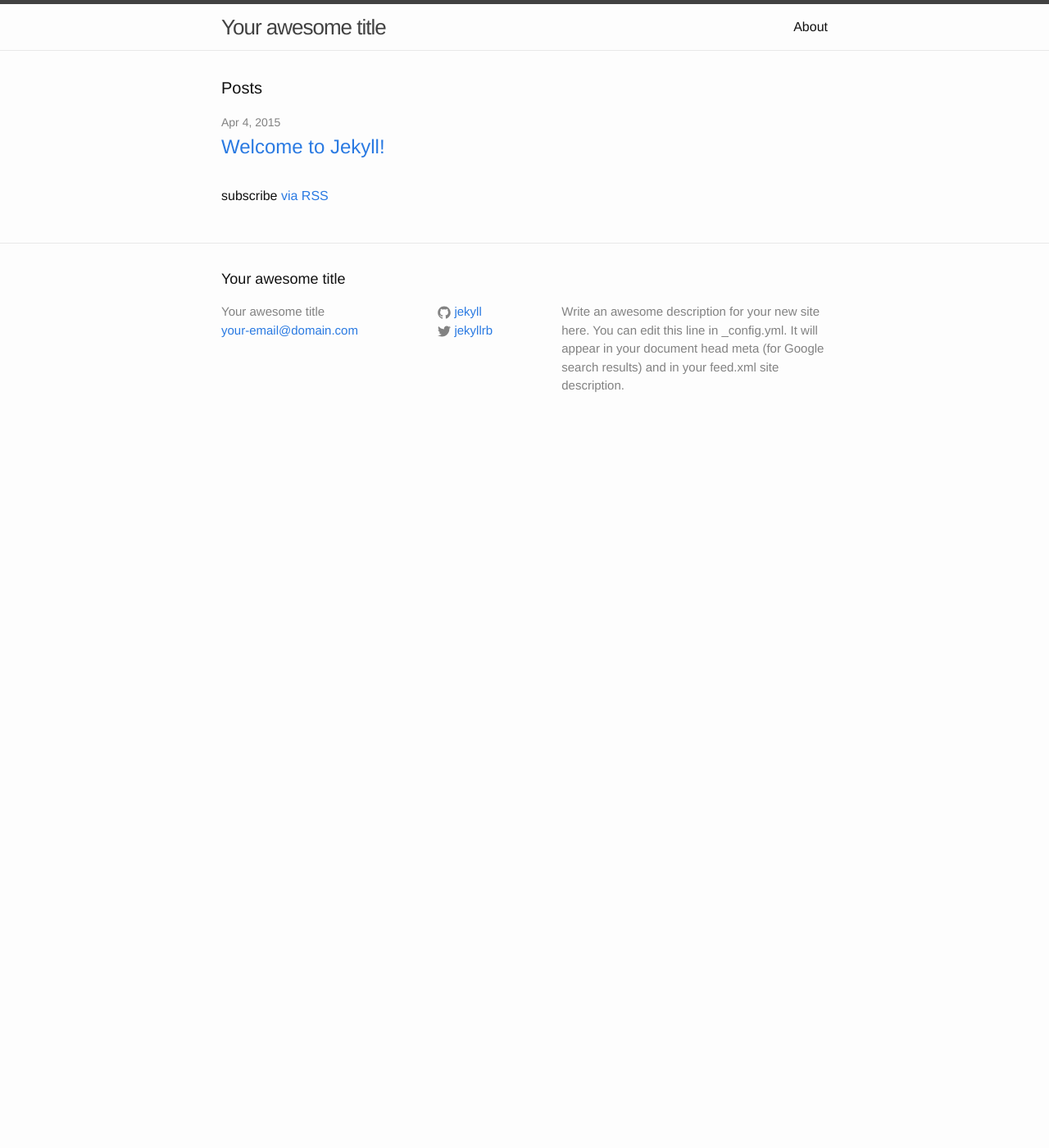
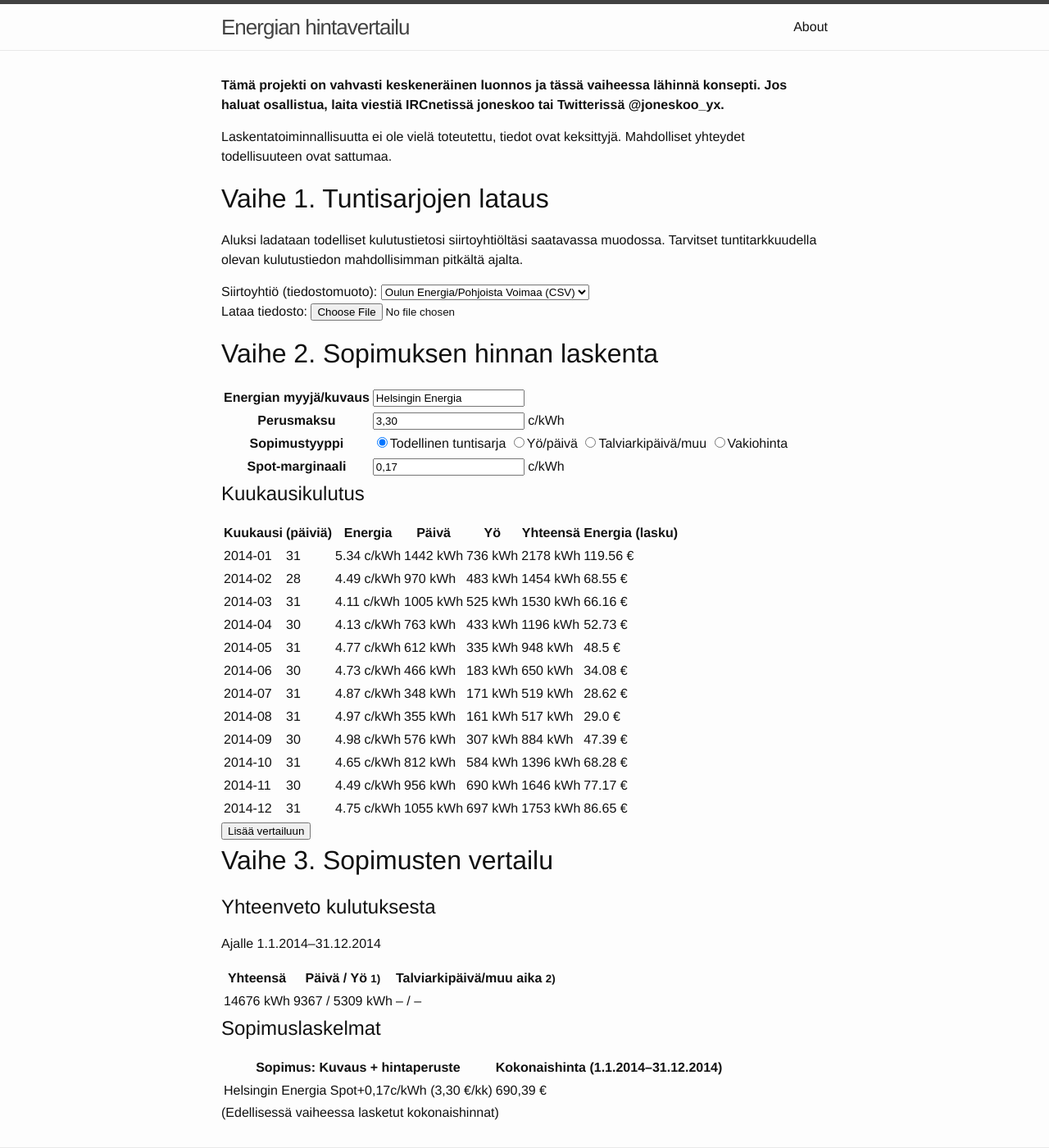
Before and after one commit to joneskoo/energiavertailu, a Jekyll site: the page built from index.html, in a window 1280 px wide and 1400 px high. Shown: the whole window at 82% size. Built offline with Jekyll 4.4.1, drawn with Linux system fonts in a browser that asks for light colours; some of the changed text lies outside the part shown.

Commit message:
Luonnos mahdollisesta sisällöstä

```diff
--- a/_config.yml
+++ b/_config.yml
@@ -1,14 +1,13 @@
 # Site settings
-title: Your awesome title
-email: your-email@domain.com
+title: Energian hintavertailu
+email: joneskoo+energia@derbian.fi
 description: > # this means to ignore newlines until "baseurl:"
-  Write an awesome description for your new site here. You can edit this
-  line in _config.yml. It will appear in your document head meta (for
-  Google search results) and in your feed.xml site description.
+  Vertaile eri sähkösopimusten todellisia kustannuksia todelisten
+  tuntikulutustietojesi perusteella!
 baseurl: "" # the subpath of your site, e.g. /blog/
 url: "http://yourdomain.com" # the base hostname & protocol for your site
-twitter_username: jekyllrb
-github_username:  jekyll
+#twitter_username: joneskoo_yx
+#github_username:  joneskoo
 
 # Build settings
 markdown: kramdown
--- a/index.html
+++ b/index.html
@@ -4,20 +4,204 @@ layout: default
 
 <div class="home">
 
-  <h1 class="page-heading">Posts</h1>
+<p>
+  <strong>Tämä projekti on vahvasti keskeneräinen luonnos
+  ja tässä vaiheessa lähinnä konsepti. Jos haluat osallistua,
+  laita viestiä IRCnetissä joneskoo tai Twitterissä @joneskoo_yx.</strong>
+</p>
 
-  <ul class="post-list">
-    {% for post in site.posts %}
-      <li>
-        <span class="post-meta">{{ post.date | date: "%b %-d, %Y" }}</span>
+<p>
+  Laskentatoiminnallisuutta ei ole vielä toteutettu, tiedot ovat
+  keksittyjä. Mahdolliset yhteydet todellisuuteen ovat sattumaa.
+</p>
 
-        <h2>
-          <a class="post-link" href="{{ post.url | prepend: site.baseurl }}">{{ post.title }}</a>
-        </h2>
-      </li>
-    {% endfor %}
-  </ul>
+<h1>Vaihe 1. Tuntisarjojen lataus</h1>
 
-  <p class="rss-subscribe">subscribe <a href="{{ "/feed.xml" | prepend: site.baseurl }}">via RSS</a></p>
+<p>
+  Aluksi ladataan todelliset kulutustietosi siirtoyhtiöltäsi
+  saatavassa muodossa. Tarvitset tuntitarkkuudella olevan
+  kulutustiedon mahdollisimman pitkältä ajalta.
+</p>
+
+<label for="siirtoyhtio">Siirtoyhtiö (tiedostomuoto):</label>
+<select id="siirtoyhtio" name="siirtoyhtio">
+  <option>Oulun Energia/Pohjoista Voimaa (CSV)</option>
+  <option>Pohjois-Karjalan Sähkö (XLS)</option>
+</select>
+<p>Lataa tiedosto: <input type="file"></p>
+
+<h1>Vaihe 2. Sopimuksen hinnan laskenta</h1>
+
+
+<table>
+  <tr>
+    <th>Energian myyjä/kuvaus</th>
+    <td><input type="text" value="Helsingin Energia"></td>
+  </tr>
+  <tr>
+    <th>Perusmaksu</th>
+    <td><input type="text" value="3,30"> c/kWh</td>
+  </tr>
+  <tr>
+    <th>Sopimustyyppi</th>
+    <td>
+      <input type="radio" name="sopimus" value="spot" checked="">Todellinen tuntisarja</input>
+      <input type="radio" name="sopimus" value="aika">Yö/päivä</input>
+      <input type="radio" name="sopimus" value="talviarki">Talviarkipäivä/muu</input>
+      <input type="radio" name="sopimus" value="yleis">Vakiohinta</input>
+    </td>
+  <tr>
+    <th>Spot-marginaali</th>
+    <td><input type="text" value="0,17"> c/kWh</td>
+  </tr>
+</table>
+
+
+<h2>Kuukausikulutus</h2>
+
+<table>
+  <tr>
+    <th>Kuukausi</th>
+    <th>(päiviä)</th>
+    <th>Energia</th>
+    <th>Päivä</th>
+    <th>Yö</th>
+    <th>Yhteensä</th>
+    <th>Energia (lasku)</th>
+  </tr>
+
+<tr><td>2014-01</td>
+<td>31</td>
+<td>5.34 c/kWh</td>
+<td>1442 kWh</td>
+<td>736 kWh</td>
+<td>2178 kWh</td>
+<td>119.56 €</td>
+</TR>
+<TR><td>2014-02</td>
+<td>28</td>
+<td>4.49 c/kWh</td>
+<td>970 kWh</td>
+<td>483 kWh</td>
+<td>1454 kWh</td>
+<td>68.55 €</td>
+</TR>
+<TR><td>2014-03</td>
+<td>31</td>
+<td>4.11 c/kWh</td>
+<td>1005 kWh</td>
+<td>525 kWh</td>
+<td>1530 kWh</td>
+<td>66.16 €</td>
+</TR>
+<TR><td>2014-04</td>
+<td>30</td>
+<td>4.13 c/kWh</td>
+<td>763 kWh</td>
+<td>433 kWh</td>
+<td>1196 kWh</td>
+<td>52.73 €</td>
+</TR>
+<TR><td>2014-05</td>
+<td>31</td>
+<td>4.77 c/kWh</td>
+<td>612 kWh</td>
+<td>335 kWh</td>
+<td>948 kWh</td>
+<td>48.5 €</td>
+</TR>
+<TR><td>2014-06</td>
+<td>30</td>
+<td>4.73 c/kWh</td>
+<td>466 kWh</td>
+<td>183 kWh</td>
+<td>650 kWh</td>
+<td>34.08 €</td>
+</TR>
+<TR><td>2014-07</td>
+<td>31</td>
+<td>4.87 c/kWh</td>
+<td>348 kWh</td>
+<td>171 kWh</td>
+<td>519 kWh</td>
+<td>28.62 €</td>
+</TR>
+<TR><td>2014-08</td>
+<td>31</td>
+<td>4.97 c/kWh</td>
+<td>355 kWh</td>
+<td>161 kWh</td>
+<td>517 kWh</td>
+<td>29.0 €</td>
+</TR>
+<TR><td>2014-09</td>
+<td>30</td>
+<td>4.98 c/kWh</td>
+<td>576 kWh</td>
+<td>307 kWh</td>
+<td>884 kWh</td>
+<td>47.39 €</td>
+</TR>
+<TR><td>2014-10</td>
+<td>31</td>
+<td>4.65 c/kWh</td>
+<td>812 kWh</td>
+<td>584 kWh</td>
+<td>1396 kWh</td>
+<td>68.28 €</td>
+</TR>
+<TR><td>2014-11</td>
+<td>30</td>
+<td>4.49 c/kWh</td>
+<td>956 kWh</td>
+<td>690 kWh</td>
+<td>1646 kWh</td>
+<td>77.17 €</td>
+</TR>
+<TR><td>2014-12</td>
+<td>31</td>
+<td>4.75 c/kWh</td>
+<td>1055 kWh</td>
+<td>697 kWh</td>
+<td>1753 kWh</td>
+<td>86.65 €</td>
+</tr>
+</table>
+
+<input type="button" value="Lisää vertailuun"</input>
+
+<h1>Vaihe 3. Sopimusten vertailu</h1>
+
+<h2>Yhteenveto kulutuksesta</h2>
+
+<p>Ajalle 1.1.2014–31.12.2014</p>
+
+<table>
+<tr>
+  <th>Yhteensä</th>
+  <th>Päivä / Yö <small>1)</small></th>
+  <th>Talviarkipäivä/muu aika <small>2)</small></th>
+</tr>
+<tr>
+  <td>14676 kWh</td>
+  <td>9367 / 5309 kWh</td>
+  <td>– / –</td>
+</tr>
+</table>
+
+<h2>Sopimuslaskelmat</h2>
+
+<table>
+  <tr>
+    <th>Sopimus: Kuvaus + hintaperuste</th>
+    <th>Kokonaishinta (1.1.2014–31.12.2014)</th>
+  </tr>
+  <tr>
+    <td>Helsingin Energia Spot+0,17c/kWh (3,30 €/kk)</td>
+    <td>690,39 €</td>
+  </tr>
+</table>
+
+(Edellisessä vaiheessa lasketut kokonaishinnat)
 
 </div>
```
